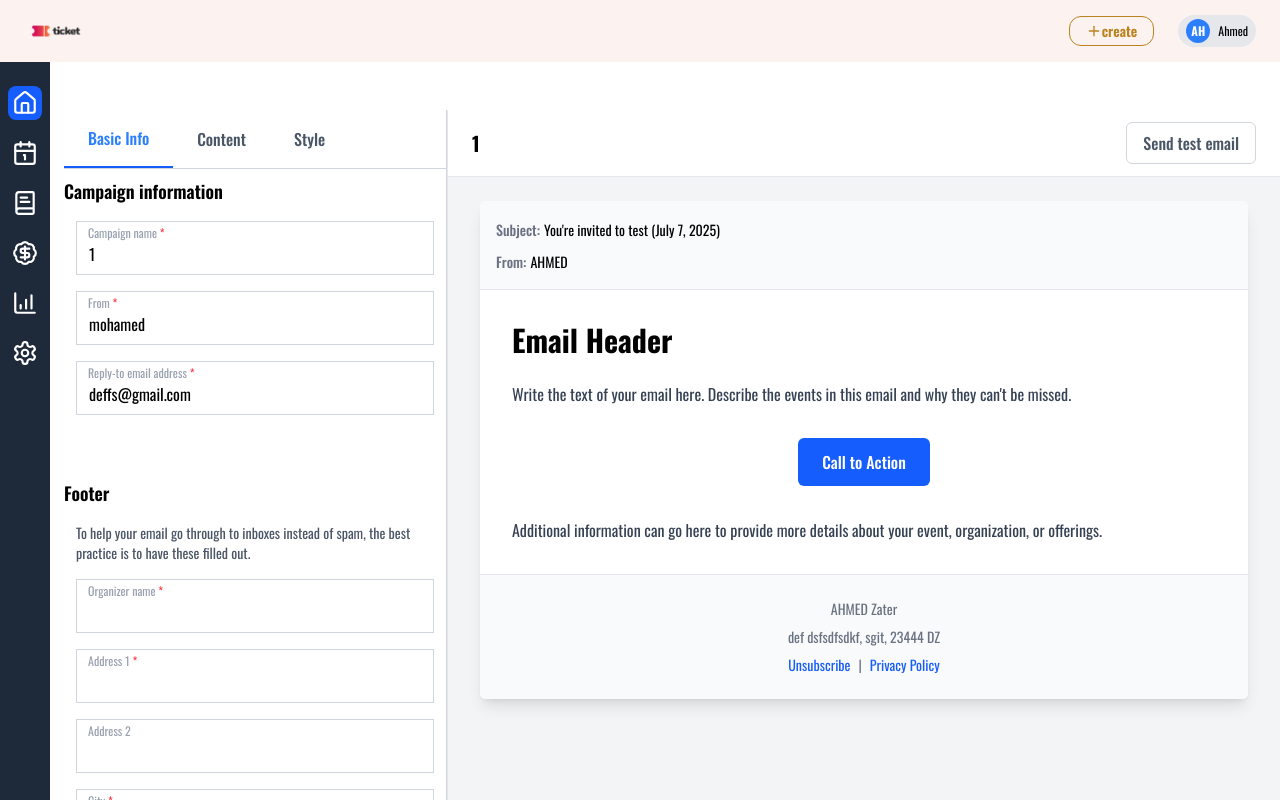
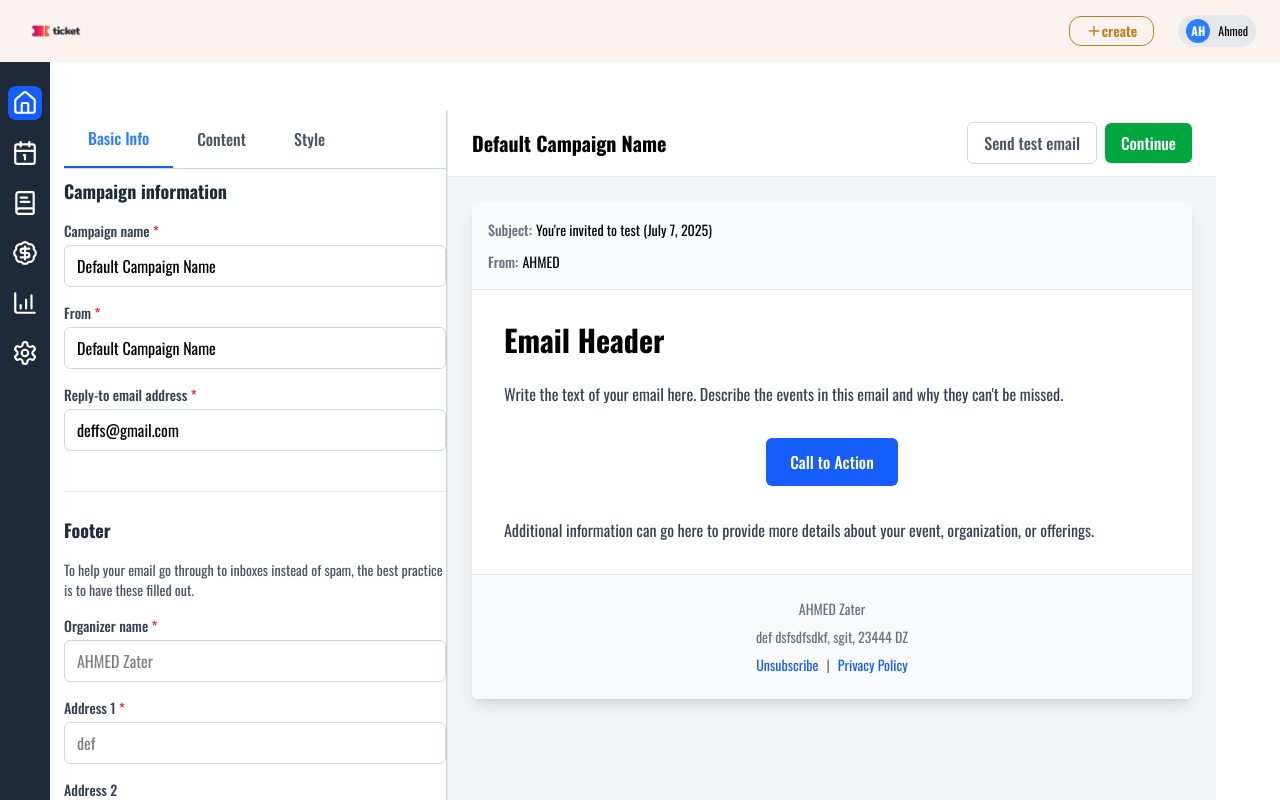
Before and after one commit to ahmed123456787/ticket-event, a React (Vite) app in the folder frontend/: page /organizations/marketing/email-campaigns/1 in a window 1280 px wide. Built offline with nearby package versions, Linux system fonts and the light colour scheme.

Commit message:
fix the compaign name

```diff
--- a/frontend/src/components/marketing/email/NewCampaignContainer.tsx
+++ b/frontend/src/components/marketing/email/NewCampaignContainer.tsx
@@ -106,7 +106,8 @@ const NewCampaignContainer: React.FC<NewCampaignContainerProps> = ({
             className="bg-orange-600 text-white px-4 py-2 rounded-md hover:bg-orange-700"
             onClick={() => {
               navigate(
-                `/organizations/marketing/email-campaigns/${campaignName}`
+                `/organizations/marketing/email-campaigns/${campaignName}`,
+                { state: { compaignName: campaignName } }
               );
             }}
           >
--- a/frontend/src/components/marketing/email/design/tabs/BasicInfoTab.tsx
+++ b/frontend/src/components/marketing/email/design/tabs/BasicInfoTab.tsx
@@ -1,8 +1,8 @@
-import { useState } from "react";
 import { useSelector } from "react-redux";
 import { RootState } from "../../../../../redux/store";
 import FormInput from "../ui/FormInput";
 import FormSection from "../ui/FormSection";
+import { useState } from "react";
 
 interface CampaignInfoProps {
   campaignName: string;
@@ -11,15 +11,10 @@ interface CampaignInfoProps {
 
 const BasicInfoTab = ({ campaignName, setCampaignName }: CampaignInfoProps) => {
   const { email, userName } = useSelector((state: RootState) => state.user);
-  const [campaignInfo, setCampaignInfo] = useState({
-    campaignName: "def",
-    from: userName,
-    replyToEmail: email,
-  });
 
   const handleInputChange = (e: React.ChangeEvent<HTMLInputElement>) => {
-    const { name, value } = e.target;
-    setCampaignInfo((prev) => ({ ...prev, [name]: value }));
+    const { value } = e.target;
+    setCampaignName(value);
   };
 
   return (
@@ -36,14 +31,14 @@ const BasicInfoTab = ({ campaignName, setCampaignName }: CampaignInfoProps) => {
         <FormInput
           label="From"
           name="from"
-          value={campaignInfo.from}
-          onChange={handleInputChange}
+          value={campaignName}
+          onChange={(e) => setCampaignName(e.target.value)}
           required
         />
         <FormInput
           label="Reply-to email address"
           name="replyToEmail"
-          value={campaignInfo.replyToEmail}
+          value={email}
           onChange={handleInputChange}
           required
         />
--- a/frontend/src/components/marketing/email/design/tabs/StyleTab.tsx
+++ b/frontend/src/components/marketing/email/design/tabs/StyleTab.tsx
@@ -16,7 +16,13 @@ const StyleTab = () => {
     setStyles((prev) => ({ ...prev, [name]: value }));
   };
 
-  const fontOptions = ["Arial", "Helvetica", "Georgia", "Times New Roman", "Courier New"];
+  const fontOptions = [
+    "Arial",
+    "Helvetica",
+    "Georgia",
+    "Times New Roman",
+    "Courier New",
+  ];
 
   return (
     <div className="space-y-8">
@@ -69,7 +75,9 @@ const StyleTab = () => {
           </label>
           <select
             value={styles.fontFamily}
-            onChange={(e) => setStyles(prev => ({ ...prev, fontFamily: e.target.value }))}
+            onChange={(e) =>
+              setStyles((prev) => ({ ...prev, fontFamily: e.target.value }))
+            }
             className="w-full px-3 py-2 border border-gray-300 rounded-md focus:outline-none focus:ring-2 focus:ring-blue-500"
           >
             {fontOptions.map((font) => (
@@ -114,7 +122,10 @@ const StyleTab = () => {
               className="h-4 w-4 text-blue-600 rounded border-gray-300 focus:ring-blue-500"
               defaultChecked
             />
-            <label htmlFor="showSocialIcons" className="ml-2 text-sm text-gray-700">
+            <label
+              htmlFor="showSocialIcons"
+              className="ml-2 text-sm text-gray-700"
+            >
               Show social icons
             </label>
           </div>
--- a/frontend/src/components/marketing/email/design/ui/ColorPicker.tsx
+++ b/frontend/src/components/marketing/email/design/ui/ColorPicker.tsx
@@ -15,10 +15,7 @@ const ColorPicker: React.FC<ColorPickerProps> = ({ color, onChange }) => {
   return (
     <div className="relative">
       <div className="flex items-center border border-gray-300 rounded-md overflow-hidden">
-        <div
-          className="w-10 h-8"
-          style={{ backgroundColor: color }}
-        ></div>
+        <div className="w-10 h-8" style={{ backgroundColor: color }}></div>
         <input
           type="text"
           value={color}
--- a/frontend/src/components/marketing/email/design/ui/FormInput.tsx
+++ b/frontend/src/components/marketing/email/design/ui/FormInput.tsx
@@ -1,4 +1,4 @@
-import React, { useState } from "react";
+import React from "react";
 
 interface FormInputProps {
   label: string;
@@ -17,35 +17,23 @@ const FormInput: React.FC<FormInputProps> = ({
   required = false,
   onChange,
 }) => {
-  const [isFocused, setIsFocused] = useState(false);
-
-  const handleFocus = () => setIsFocused(true);
-  const handleBlur = () => setIsFocused(false);
-
-  const isActive = isFocused || value;
-
   return (
-    <div className="mb-4 relative">
-      <div className="relative">
+    <div className="mb-4">
+      <label
+        htmlFor={name}
+        className="block text-sm font-medium text-gray-700 mb-1"
+      >
+        {label} {required && <span className="text-red-500">*</span>}
+      </label>
       <input
         type="text"
         id={name}
         name={name}
         value={value}
-          placeholder={isActive ? placeholder : ""}
+        placeholder={placeholder}
         onChange={onChange}
-          onFocus={handleFocus}
-          onBlur={handleBlur}
-          className="w-full px-3 pt-5 pb-2 border-[0.1px] border-gray-300 focus:outline-none focus:ring-2 focus:ring-blue-700 peer"
+        className="w-full px-3 py-2 border border-gray-300 rounded-md focus:outline-none focus:ring-2 focus:ring-blue-500"
       />
-        <label
-          htmlFor={name}
-          className="absolute left-3 transition-all duration-200 pointer-events-none
-            text-xs top-1 text-gray-400"
-        >
-          {label} {required && <span className="text-red-500">*</span>}
-        </label>
-      </div>
     </div>
   );
 };
--- a/frontend/src/components/marketing/email/design/ui/FormSection.tsx
+++ b/frontend/src/components/marketing/email/design/ui/FormSection.tsx
@@ -7,9 +7,9 @@ interface FormSectionProps {
 
 const FormSection: React.FC<FormSectionProps> = ({ title, children }) => {
   return (
-    <div className=" border-gray-200 pb-6 mb-6 last:border-b-0 last:mb-0 last:pb-0">
-      <h3 className="text-lg font-semibold  mb-4">{title}</h3>
-      <div className="space-y-2 mx-3">{children}</div>
+    <div className="border-b border-gray-200 pb-6 mb-6 last:border-b-0 last:mb-0 last:pb-0">
+      <h3 className="text-lg font-bold text-gray-800 mb-4">{title}</h3>
+      <div className="space-y-2">{children}</div>
     </div>
   );
 };
--- a/frontend/src/pages/EmailCompaign.tsx
+++ b/frontend/src/pages/EmailCompaign.tsx
@@ -1,16 +1,17 @@
 import { useState } from "react";
 import MainLayout from "../layouts/MainLayout";
 import DesignSidebar from "../components/marketing/email/design/DesignSidebar";
-import { useParams } from "react-router";
+import { useLocation } from "react-router-dom";
 
 const EmailCompaign = () => {
-  const { campaignId } = useParams<{ campaignId: string }>();
-  const [campaignName, setCampaignName] = useState(campaignId);
   const [subject, setSubject] = useState(
     "You're invited to test (July 7, 2025)"
   );
+  const location = useLocation();
   const [sendingTestEmail, setSendingTestEmail] = useState(false);
-
+  const [campaignName, setCampaignName] = useState(
+    location.state?.compaignName || "Default Campaign Name"
+  );
   const handleSendTest = () => {
     setSendingTestEmail(true);
     // Mock API call
@@ -22,15 +23,15 @@ const EmailCompaign = () => {
 
   return (
     <MainLayout>
-      {/* Override the MainLayout padding with negative margin and full width */}
-      <div className="flex h-screen overflow-hidden md:-mr-16">
+      <div className="flex h-screen overflow-hidden">
         {/* Left Sidebar */}
-        <div className="w-96 border-r border-gray-200">
+        <div className="w-96 border-r border-gray-200 overflow-y-auto">
           <DesignSidebar
             campaignName={campaignName}
             setCampaignName={setCampaignName}
           />
         </div>
+
         {/* Email Preview Content */}
         <div className="flex-1 flex flex-col">
           {/* Top navigation bar */}
@@ -45,6 +46,9 @@ const EmailCompaign = () => {
                 disabled={sendingTestEmail}
               >
                 {sendingTestEmail ? "Sending..." : "Send test email"}
+              </button>
+              <button className="px-4 py-2 bg-green-600 text-white rounded-md hover:bg-green-700 font-medium">
+                Continue
               </button>
             </div>
           </div>
```
Lines whose indentation alone changed are shown as unchanged.
